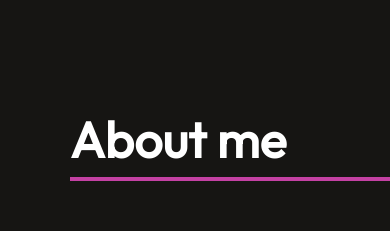
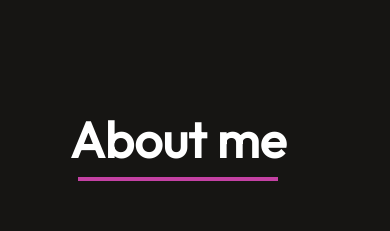
Before and after one commit to arij45/PortfolioWebSite, a React (Vite) app: page / in a window 390 px wide. Shown: the part 1435-1666 px from the top of the page. Built offline with nearby package versions, Linux system fonts and the light colour scheme.

Commit message:
PortfolioWebApplication

```diff
--- a/src/Components/About/About.css
+++ b/src/Components/About/About.css
@@ -130,6 +130,10 @@
         padding: 0;
     }
 
+    .about-title::after{
+        width: 200px;
+    }
+
     .about-sections{
         flex-direction: column;
     }
```
